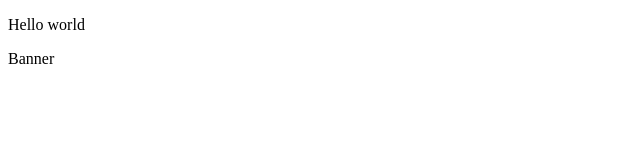
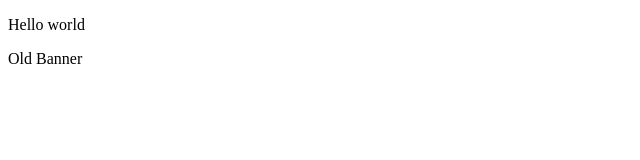
Before and after one commit to JuVerh/JS_course_2024, a plain HTML site: page Lesson1/index.html in a window 1280 px wide. Shown: the full height of the page, 0-640 px from the left. Drawn offline with Linux system fonts and the light colour scheme.

Commit message:
Old banner in master

```diff
--- a/Lesson1/index.html
+++ b/Lesson1/index.html
@@ -8,6 +8,6 @@
   </head>
   <body>
     <p>Hello world</p>
-    <div>Banner</div>
+    <div>Old Banner</div>
   </body>
 </html>
```
